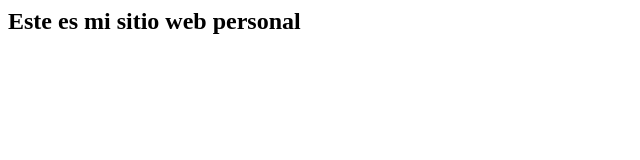
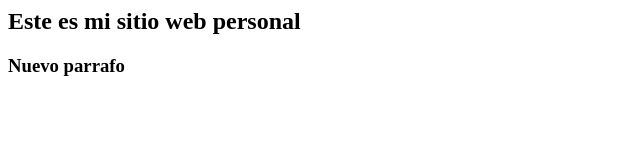
Before and after one commit to MalenaR/PracticaGit, a plain HTML site: page index.html in a window 1280 px wide. Shown: the whole page, without its empty margins (0-640 px from the left). Drawn offline with Linux system fonts and the light colour scheme.

Commit message:
agregué párrafo

```diff
--- a/index.html
+++ b/index.html
@@ -3,5 +3,6 @@
 <head></head>
 <body>
     <h2>Este es mi sitio web personal</h2>
+    <h3>Nuevo parrafo</h3>
 </body>
 </html>
```
